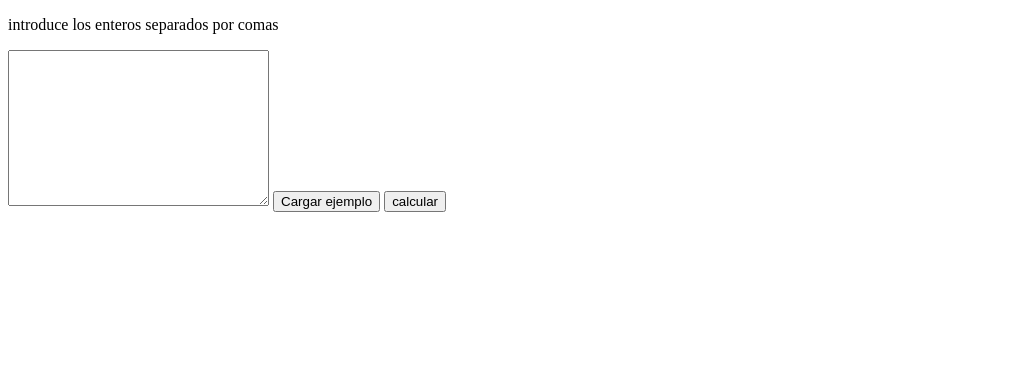
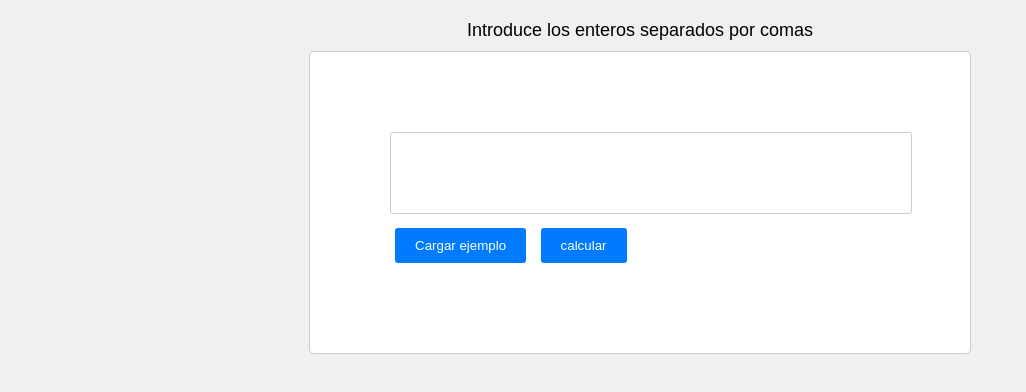
Before and after one commit to aalvarooo/entornoCliente, a plain HTML site: page tema1/actividad-2-1/index.html in a window 1280 px wide. Shown: the whole page, without its empty margins (0-1026 px from the left). Drawn offline with Linux system fonts and the light colour scheme.

Commit message:
ejericio2.1 a medias

```diff
--- a/tema1/actividad-2-1/index.html
+++ b/tema1/actividad-2-1/index.html
@@ -6,19 +6,19 @@
     <meta name="viewport" content="width=device-width, initial-scale=1.0">
     <meta name="author" content="Álvaro Mateos Robledillo">
     <title>Calculadora</title>
+    <link rel="stylesheet" href="style.css">
 </head>
 
 <body>
 
     <p>
-        introduce los enteros separados por comas
+        Introduce los enteros separados por comas
     </p>
 
     <form action="" method="post">
-        <textarea name="" id="" cols="30" rows="10"></textarea>
-        <button>Cargar ejemplo</button>
-
-        <button>calcular</button>
+        <textarea name="" id="textarea" cols="50" rows="4"></textarea>
+        <button onclick="cargarEjemplo()">Cargar ejemplo</button>
+        <button onclick="obtenerResultados()">calcular</button>
     </form>
     <script src="index.js"></script>
 </body>
--- a/tema1/actividad-2-1/index.js
+++ b/tema1/actividad-2-1/index.js
@@ -1,31 +1,78 @@
-function calcularOperaciones(a, b) {
-    const sumaResultado = suma(a, b);
-    const restaResultado = resta(a, b);
-    const multiplicacionResultado = multiplicacion(a, b);
-    const divisionResultado = division(a, b);
+var ejemploCargado = false; // Variable para rastrear si el ejemplo se ha cargado
 
-    // "literales de plantilla" que es una forma de crear cadenas de texto
-    alert(`El resultado de sumar ${a} + ${b} es igual a ${sumaResultado}`);
-    alert(`El resultado de restar ${a} - ${b} es igual a ${restaResultado}`);
-    alert(`El resultado de multiplicar ${a} x ${b} es igual a ${multiplicacionResultado}`);
-    alert(`El resultado de dividir ${a} / ${b} es igual a ${divisionResultado}`);
+function cargarEjemplo() {
+    if (!ejemploCargado) {
+        var numerosEjemplo = "63, 45, 58, 56"; // Números de ejemplo
+        textarea = document.getElementById("textarea");
+        textarea.value = numerosEjemplo;
+        console.log(textarea.value);
+
+        ejemploCargado = true; // Marcamos que el ejemplo ha sido cargado
+    }
 }
 
-function suma(a, b) {
-    return a + b;
+function obtenerResultados() {
+    resultado = document.getElementById("textarea").value.split(/,/);
+    console.log(resultado);
 }
 
-function resta(a, b) {
-    return a - b;
-}
 
-function multiplicacion(a, b) {
-    return a * b;
-}
 
-function division(a, b) {
-    return a / b;
-}
 
-// Llamo a la función para realizar los cálculos
-calcularOperaciones(5, 4);
+// function suma(array) {
+
+//     let suma = 0;
+
+//     for (let valor of array) {
+//         suma += valor;
+//     }
+//     // for (let i = 0; i < array.length; i++) {
+//     //     suma += array[i];
+//     // }
+//     return suma;
+// }
+// function calcularMedia(array) {
+//     let suma = 0;
+
+
+//     for (let valor of array)
+//         suma += valor;
+//     return suma / array.length;
+
+// }
+// function obtenerMayor(array) {
+//     let mayor = array[0];
+//     for (i = 0; i <= array.length; i++) {
+//         valor = array[i];
+
+//         if (valor > mayor) {
+//             mayor = valor;
+//         }
+//     }
+//     return mayor;
+
+// }
+// function obtenerMenor(array) {
+//     let menor = array[0];
+//     for (i = 0; i <= array.length; i++) {
+//         valor = array[i];
+//         if (valor < menor) {
+//             menor = valor;
+//         }
+//     }
+//     return menor;
+// }
+
+
+// let array = [9, 3, 4, 5];
+// console.log(suma(array)
+// );
+
+// console.log(calcularMedia(array)
+// );
+
+
+// console.log(obtenerMayor(array)
+// );
+// console.log(obtenerMenor(array)
+// );
--- /dev/null
+++ b/tema1/actividad-2-1/style.css
@@ -0,0 +1,51 @@
+/* Reset de estilos */
+body,
+p {
+    margin: 0;
+    padding: 0;
+}
+
+body {
+    font-family: Arial, sans-serif;
+    background-color: #f0f0f0;
+    text-align: center;
+    padding: 20px;
+}
+
+p {
+    font-size: 18px;
+    margin-bottom: 10px;
+}
+
+form {
+    background-color: #fff;
+    border: 1px solid #ccc;
+    border-radius: 5px;
+    padding: 80px;
+    max-width: 500px;
+    margin: 0 auto;
+    text-align: left;
+}
+
+textarea {
+    width: 100%;
+    padding: 10px;
+    border: 1px solid #ccc;
+    border-radius: 3px;
+    resize: none;
+}
+
+button {
+    display: inline-block;
+    padding: 10px 20px;
+    margin: 10px 5px;
+    background-color: #007BFF;
+    color: #fff;
+    border: none;
+    border-radius: 3px;
+    cursor: pointer;
+}
+
+button:hover {
+    background-color: #0056b3;
+}
```
